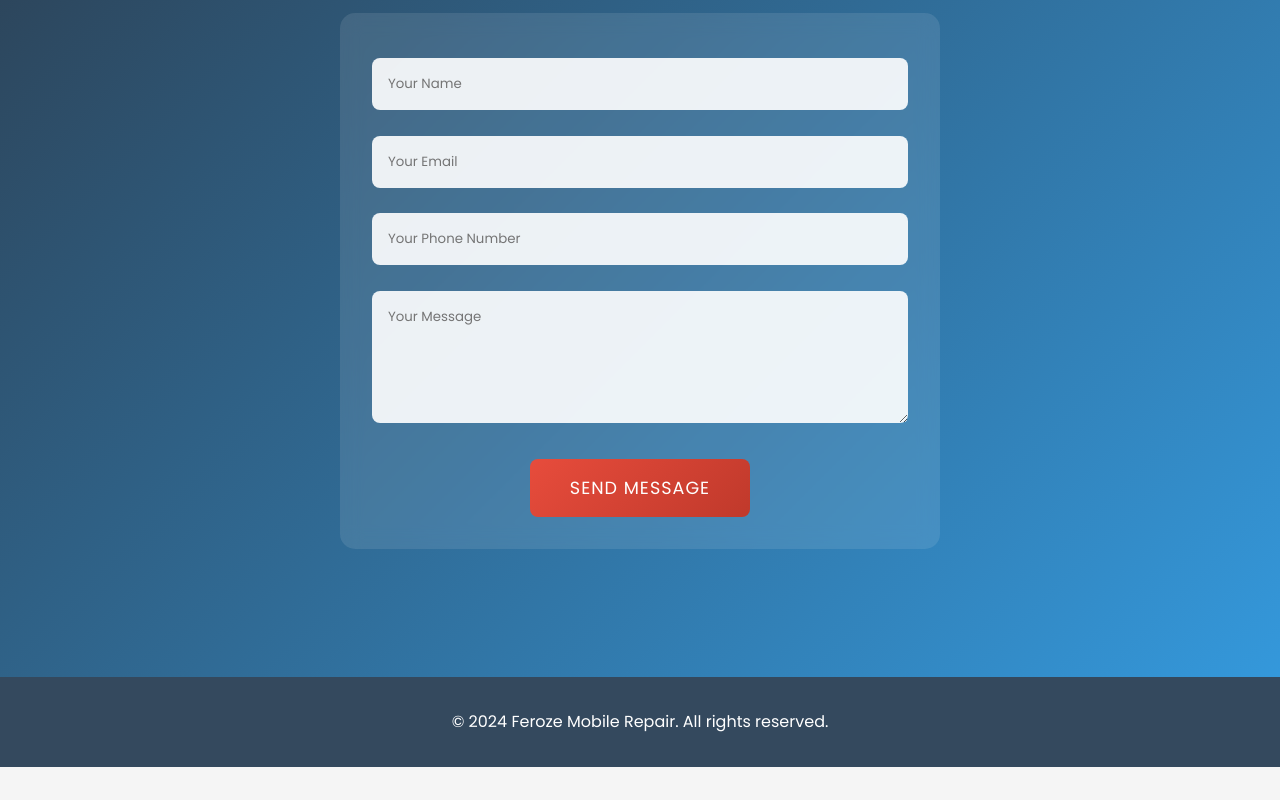
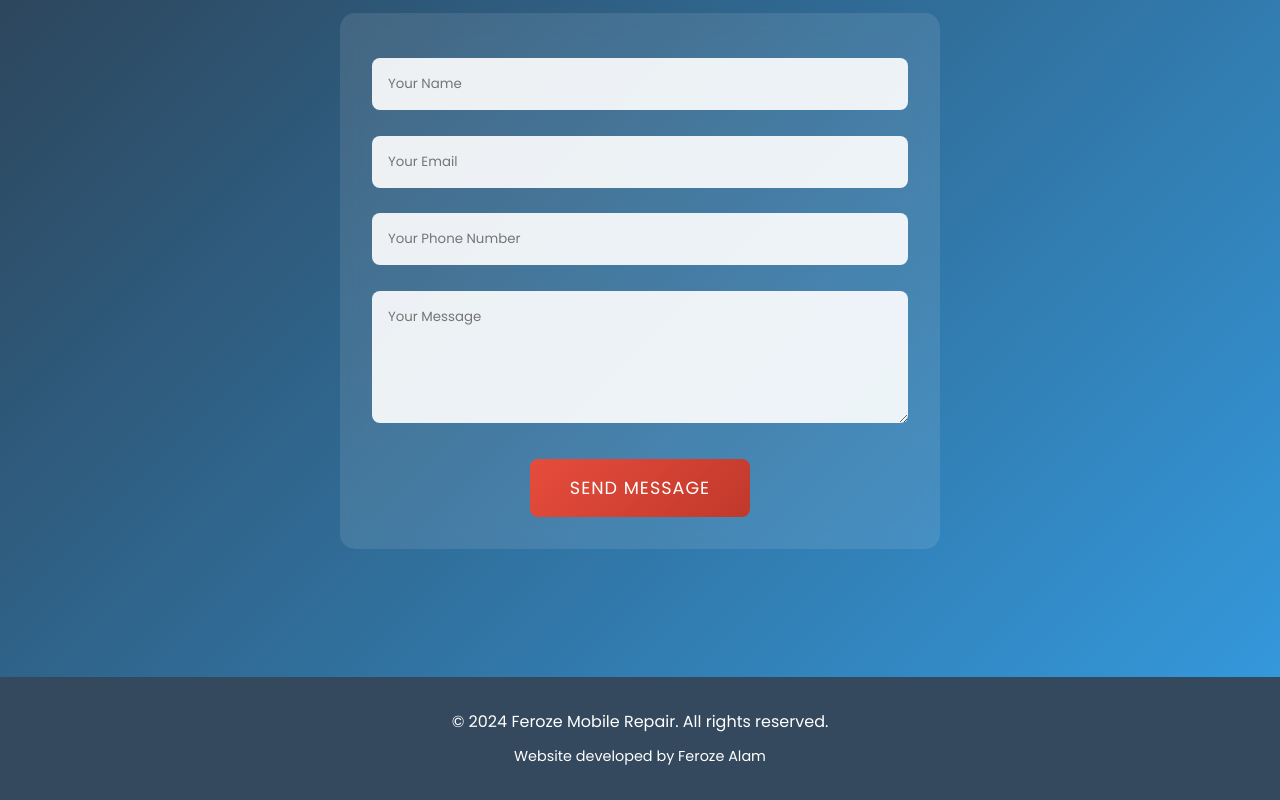
Before and after one commit to RomanPrince299/feroze-mobile-repair, a plain HTML site: page index.html in a window 1280 px wide. Shown: the part 1719-2519 px from the top of the page. Before the commit the page ends 2486 px from the top, so only its background shows below. Drawn offline with Linux system fonts and the light colour scheme.

Commit message:
Added developer credit to footer: 'Website developed by Feroze Alam'

```diff
--- a/index.html
+++ b/index.html
@@ -453,6 +453,7 @@
 
     <footer>
         <p>&copy; 2024 Feroze Mobile Repair. All rights reserved.</p>
+        <p style="margin-top: 10px; font-size: 0.9rem;">Website developed by Feroze Alam</p>
     </footer>
 </body>
 </html>
```
